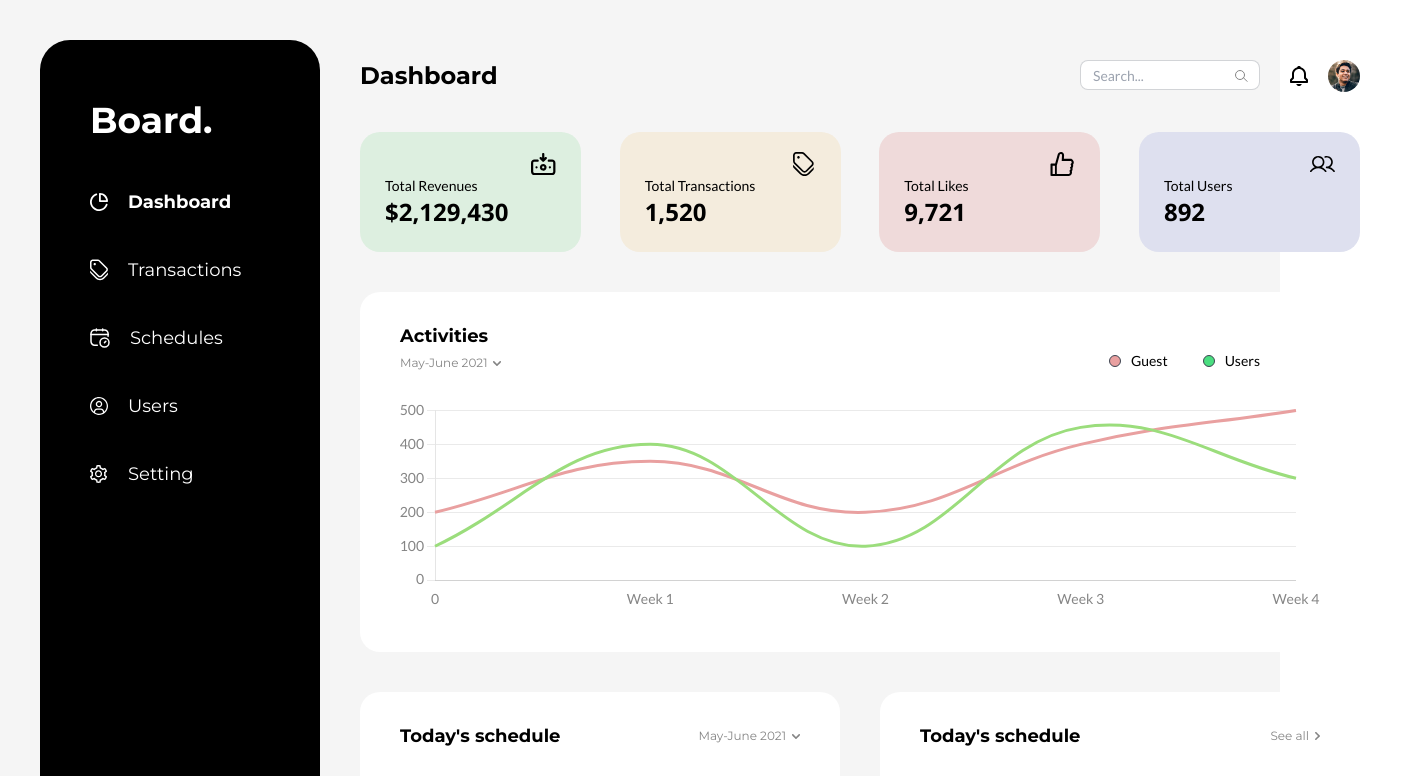
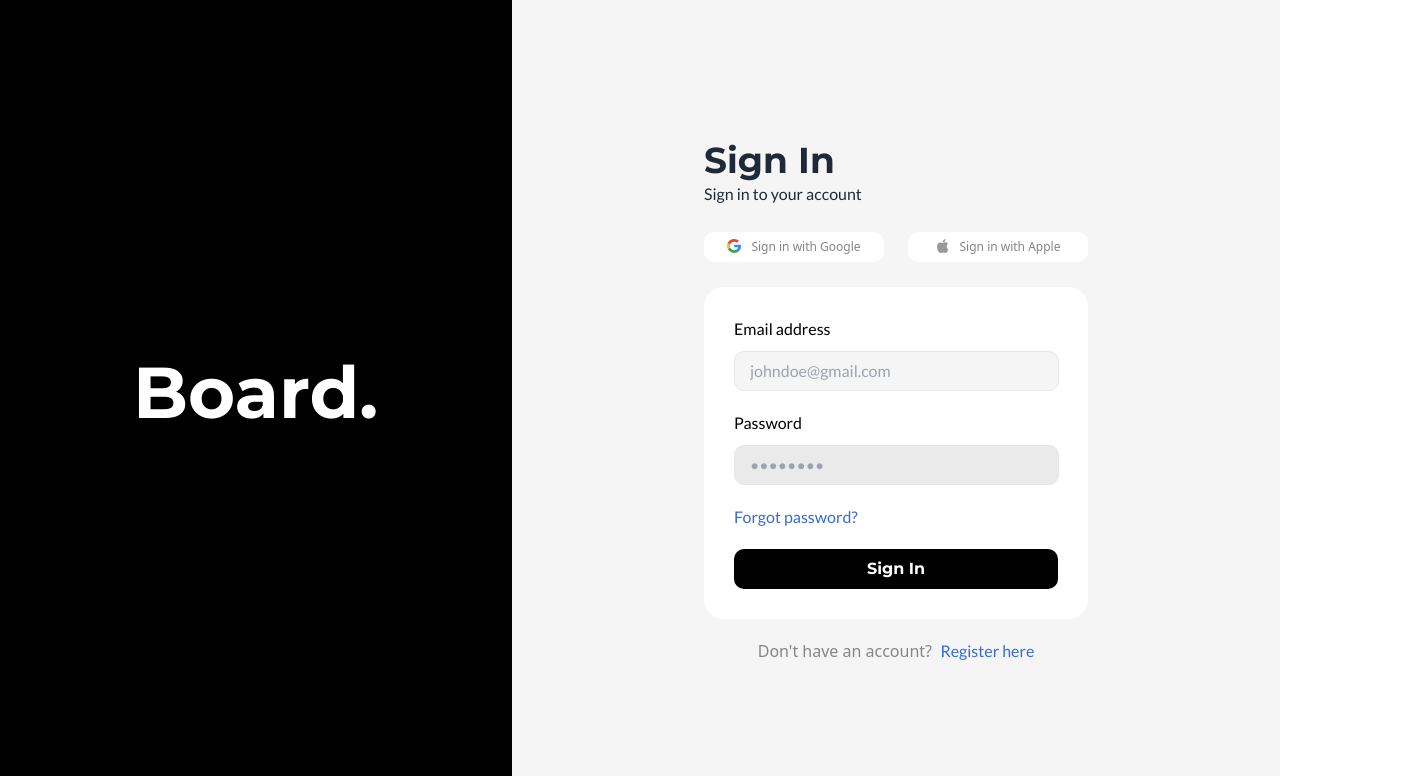
Before and after one commit to kenizaya/listed-dashboard, a React (Vite) app: page / in a window 1280 px wide. Shown: the top 776 px of the page, 1420 px wide, since content can reach past the window. Built offline with nearby package versions, Linux system fonts and the light colour scheme.

Commit message:
Improve responsiveness

```diff
--- a/src/App.tsx
+++ b/src/App.tsx
@@ -7,10 +7,10 @@ import Dashboard from './pages/Dashboard'
 
 const App = () => {
   return (
-    <>
-      {/* <SignInPage /> */}
+    <div className='max-w-[1440px] max-h-[1024px]'>
+      <SignInPage />
       <Dashboard />
-    </>
+    </div>
   )
 }
 
--- a/src/components/ActivitiesCard.tsx
+++ b/src/components/ActivitiesCard.tsx
@@ -86,7 +86,7 @@ const ActivitiesCard = ({ className }: { className?: string }) => {
 
   return (
     <div
-      className={`w-[400px] md:h-[360px] md:w-[1000px] rounded-[20px] pt-[30px] px-10 bg-white ${className}`}
+      className={`w-[400px] md:h-[360px] md:w-full rounded-[20px] pt-[30px] px-10 bg-white ${className}`}
     >
       <div className='flex justify-between'>
         <div className='flex flex-col gap-[5px] justify-between pb-7'>
--- a/src/components/ScheduleCard.tsx
+++ b/src/components/ScheduleCard.tsx
@@ -4,7 +4,7 @@ import rightArrow from '../assets/icons/rightArrow.svg'
 
 const ScheduleCard = () => {
   return (
-    <div className='w-[400px] md:w-[480px] rounded-[20px] h-[256px] px-10 py-[30px] bg-white'>
+    <div className='w-[300px] md:w-[480px] lg:w-1/2 rounded-[20px] h-[256px] px-10 py-[30px] bg-white'>
       <div className='flex justify-between pb-7'>
         <h3 className='font-montserrat font-bold text-base md:text-lg text-black'>
           Today's schedule
--- a/src/components/Sidebar.tsx
+++ b/src/components/Sidebar.tsx
@@ -8,7 +8,7 @@ import settingSidebar from '../assets/icons/settingSidebar.svg'
 
 const Sidebar = () => {
   return (
-    <aside className='w-[280px] bg-black hidden px-[50px] py-[60px] m-10 rounded-[30px] min-h-[940px] md:flex flex-col justify-between'>
+    <aside className='w-[280px] bg-black hidden px-[50px] py-[60px] m-10 ml-0 rounded-[30px] min-h-[940px] md:flex flex-col justify-between'>
       <div>
         <Logo className='text-2xl lg:text-4xl' />
         <ul className='flex flex-col gap-10'>
--- a/src/components/TopProductsCard.tsx
+++ b/src/components/TopProductsCard.tsx
@@ -58,10 +58,10 @@ const TopProductsCard = () => {
   }
 
   return (
-    <div className='w-[400px] md:w-[480px] rounded-[20px] h-[256px] px-10 py-[30px] bg-white'>
+    <div className='w-[400px] md:w-[480px] lg:w-1/2 rounded-[20px] h-[256px] px-10 py-[30px] bg-white'>
       <div className='flex justify-between pb-7'>
         <h3 className='font-montserrat font-bold text-base md:text-lg text-black'>
-          Today's schedule
+          Top Products
         </h3>
         <button className='flex items-center gap-[6px] font-montserrat text-[10px] md:text-xs text-[#858585] leading-[15px]'>
           May-June 2021{' '}
--- a/src/components/TotalCard.tsx
+++ b/src/components/TotalCard.tsx
@@ -10,7 +10,7 @@ interface TotalCardProps {
 const TotalCard = ({ icon, text, amount, className }: TotalCardProps) => {
   return (
     <div
-      className={`py-2 lg:py-5 px-[15px] lg:px-[25px] w-[160px] h-[80px] lg:w-[221.05px] lg:h-[120px] rounded-[20px] text-black ${className}`}
+      className={`py-2 lg:py-5 px-[15px] lg:px-[25px] w-[140px] h-[80px] sm:w-[160px] sm:h-[80px] lg:w-[221.05px] lg:h-[120px] rounded-[20px] text-black ${className}`}
     >
       <div className='flex justify-end'>
         <img
--- a/src/pages/Dashboard.tsx
+++ b/src/pages/Dashboard.tsx
@@ -12,9 +12,9 @@ import ActivitiesCard from '../components/ActivitiesCard'
 
 const Dashboard = () => {
   return (
-    <div className='flex bg-[#f5f5f5] w-full'>
+    <div className='flex bg-[#f5f5f5] w-full pl-[40px]'>
       <Sidebar />
-      <div className='max-w-[1068px] w-full py-[60px] pr-[60px]'>
+      <div className='w-full bg-[#f5f5f5] py-[60px] pr-[60px]'>
         <Header />
         <div className='flex justify-center sm:justify-between items-center w-full gap-5 flex-wrap'>
           <TotalCard
```
